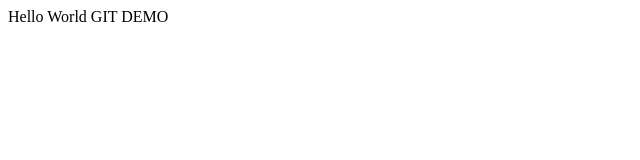
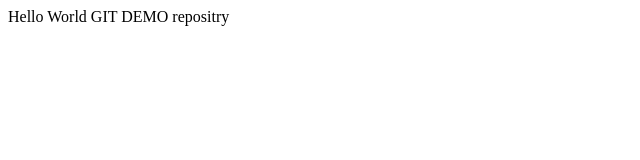
Before and after one commit to Awaiz-Islam/Awaiz-Repositery, a plain HTML site: page index.html in a window 1280 px wide. Shown: the full height of the page, 0-640 px from the left. Drawn offline with Linux system fonts and the light colour scheme.

Commit message:
add text

```diff
--- a/index.html
+++ b/index.html
@@ -3,6 +3,6 @@
         <title>Git Demo</title>
     </head>
     <body>
-        Hello World GIT DEMO
+        Hello World GIT DEMO repositry
     </body>
 </html>
```
